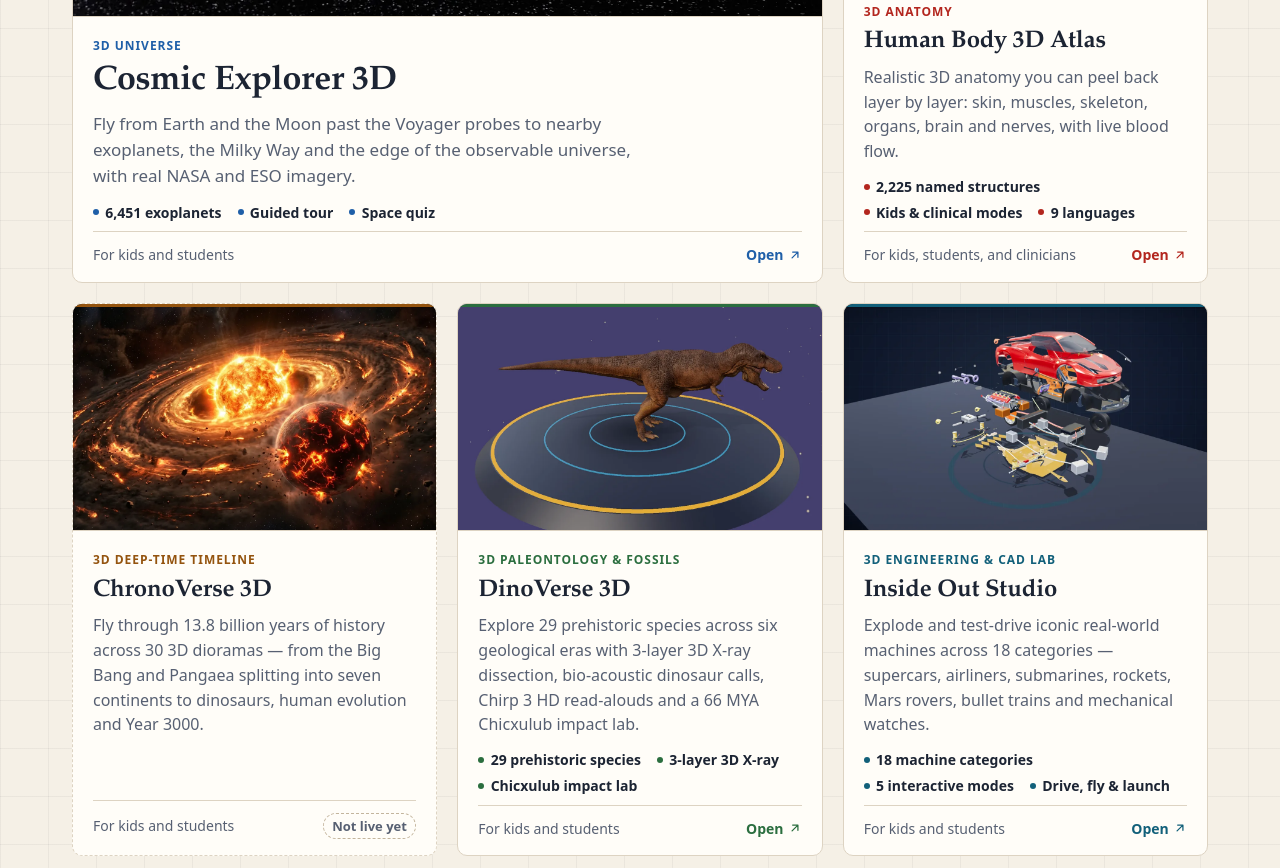
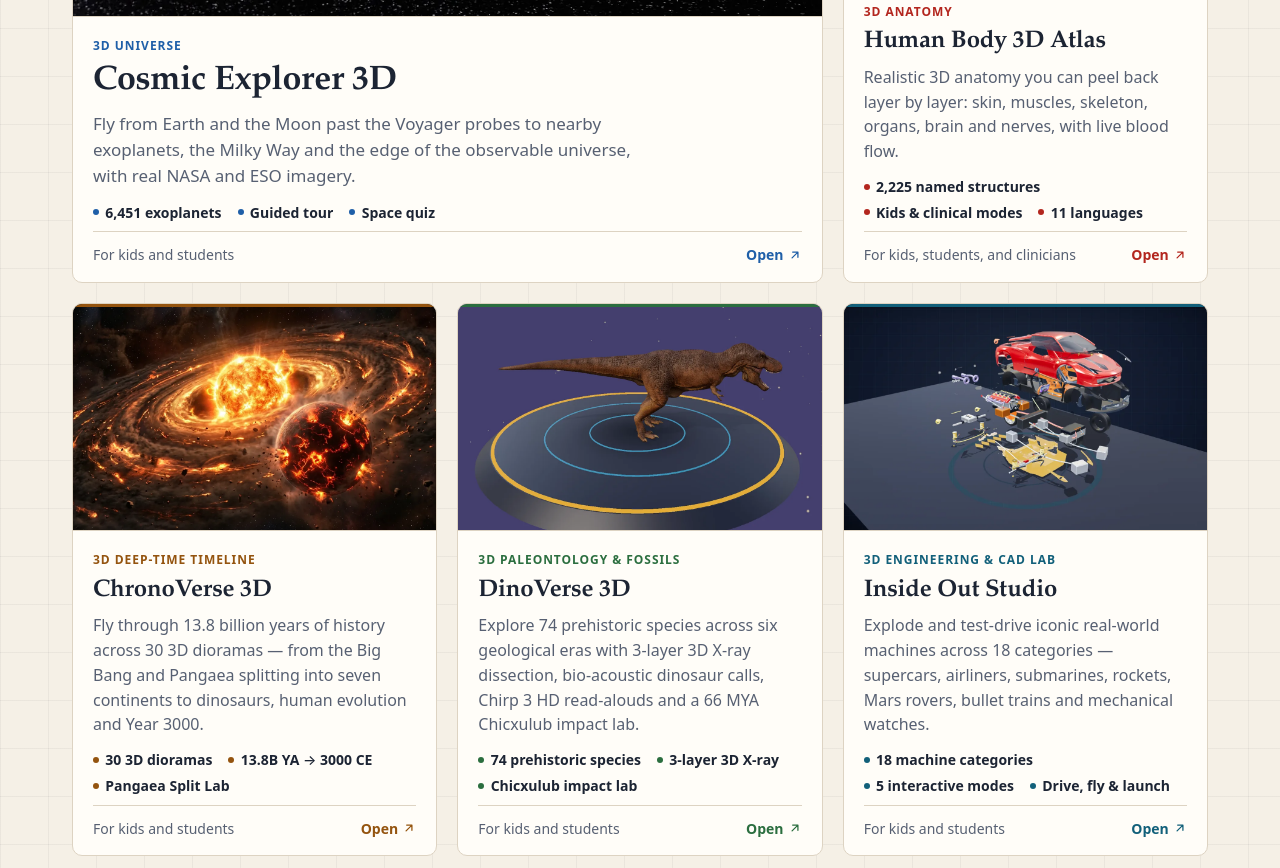
Before and after one commit to enriquekalven/atlas-of-wonder, a website with bundled scripts: page public/index.html in a window 1280 px wide. Shown: the part 932-1800 px from the top of the page. Built offline with nearby package versions, Linux system fonts and the light colour scheme.

Commit message:
feat: ChronoVerse 3D goes live; update DinoVerse and Human Body facts
ChronoVerse 3D is deployed at https://chronoverse-3d.web.app/, so its tile now links there with its three highlight facts (EN/ES/ZH/JA/KO/FR restored from the original import; YUE/PT/IT/DE/AR added) and it joins the no-JS fallback list.

DinoVerse 3D now has 74 prehistoric species (was 29) and Human Body 3D Atlas is available in 11 languages (was 9), updated in all 11 languages and in the no-JS fallback.

```diff
--- a/public/index.html
+++ b/public/index.html
@@ -72,7 +72,8 @@
           <ul class="fallback">
             <li><a href="https://cosmic-explorer-universe.web.app/">Cosmic Explorer 3D</a>: a 3D journey from Earth and the Moon to the edge of the observable universe.</li>
             <li><a href="https://human-body-atlas.web.app/">Human Body 3D Atlas</a>: realistic interactive anatomy with 2,200+ named structures.</li>
-            <li><a href="https://dino-portal-3d.web.app/">DinoVerse 3D</a>: explore 29 prehistoric species with 3-layer 3D X-ray dissection and a 66 MYA Chicxulub impact lab.</li>
+            <li><a href="https://chronoverse-3d.web.app/">ChronoVerse 3D</a>: fly through 13.8 billion years across 30 3D dioramas, from the Big Bang to Year 3000.</li>
+            <li><a href="https://dino-portal-3d.web.app/">DinoVerse 3D</a>: explore 74 prehistoric species with 3-layer 3D X-ray dissection and a 66 MYA Chicxulub impact lab.</li>
             <li><a href="https://inside-out-explorer.web.app/">Inside Out Studio</a>: explode and test-drive iconic real-world machines across 18 engineering categories.</li>
             <li><a href="https://curious-little-minds.web.app/">Curious Little Minds</a>: bedtime stories that make AI make sense, ages 3–7.</li>
             <li><a href="https://safe-kids.web.app/">SafeKids Portal</a>: a calm, research-backed media and food guide for parents.</li>
--- a/public/js/creations.js
+++ b/public/js/creations.js
@@ -1,7 +1,8 @@
 /**
  * The single source of truth for the portal tiles.
  *
- * Facts below were checked against each live site and local project on 2026-10-23.
+ * Facts below were checked against each live site and local project on 2026-10-23;
+ * ChronoVerse 3D, DinoVerse 3D and Human Body 3D Atlas were re-checked on 2026-11-07.
  * To add a creation: append an entry, drop its image in assets/tiles/,
  * then run `npm test` (it validates every field) and `npm run check:links`.
  *
@@ -46,7 +47,7 @@
     accent: 'anatomy',
     description:
       'Realistic 3D anatomy you can peel back layer by layer: skin, muscles, skeleton, organs, brain and nerves, with live blood flow.',
-    facts: ['2,225 named structures', 'Kids & clinical modes', '9 languages'],
+    facts: ['2,225 named structures', 'Kids & clinical modes', '11 languages'],
     audiences: ['kids', 'students', 'clinicians'],
     image: {
       src: 'assets/tiles/human-body-atlas.webp',
@@ -59,14 +60,13 @@
     id: 'timeline-of-everything-3d',
     title: 'ChronoVerse 3D',
     kind: '3D deep-time timeline',
-    // Not deployed yet: it only runs as a local preview (http://127.0.0.1:8090/).
-    // To go live, add its https url, set status: 'live', and restore its facts here and in i18n.js.
-    status: 'coming-soon',
+    url: 'https://chronoverse-3d.web.app/',
+    status: 'live',
     size: 'standard',
     accent: 'chronoverse',
     description:
       'Fly through 13.8 billion years of history across 30 3D dioramas — from the Big Bang and Pangaea splitting into seven continents to dinosaurs, human evolution and Year 3000.',
-    facts: [],
+    facts: ['30 3D dioramas', '13.8B YA → 3000 CE', 'Pangaea Split Lab'],
     audiences: ['kids', 'students'],
     image: {
       src: 'assets/tiles/timeline-of-everything-3d.webp',
@@ -84,8 +84,8 @@
     size: 'standard',
     accent: 'dino',
     description:
-      'Explore 29 prehistoric species across six geological eras with 3-layer 3D X-ray dissection, bio-acoustic dinosaur calls, Chirp 3 HD read-alouds and a 66 MYA Chicxulub impact lab.',
-    facts: ['29 prehistoric species', '3-layer 3D X-ray', 'Chicxulub impact lab'],
+      'Explore 74 prehistoric species across six geological eras with 3-layer 3D X-ray dissection, bio-acoustic dinosaur calls, Chirp 3 HD read-alouds and a 66 MYA Chicxulub impact lab.',
+    facts: ['74 prehistoric species', '3-layer 3D X-ray', 'Chicxulub impact lab'],
     audiences: ['kids', 'students'],
     image: {
       src: 'assets/tiles/dino-portal-3d.webp',
--- a/public/js/i18n.js
+++ b/public/js/i18n.js
@@ -758,7 +758,7 @@
       kind: 'Anatomía 3D',
       description:
         'Anatomía 3D realista que puedes explorar capa por capa: piel, músculos, esqueleto, órganos, cerebro y nervios, con flujo sanguíneo en vivo.',
-      facts: Object.freeze(['2.225 estructuras', 'Modo infantil y clínico', '9 idiomas']),
+      facts: Object.freeze(['2.225 estructuras', 'Modo infantil y clínico', '11 idiomas']),
       alt: 'Atlas 3D del Cuerpo Humano mostrando una figura 3D de pie con los músculos y el esqueleto visibles.',
     }),
     zh: Object.freeze({
@@ -766,7 +766,7 @@
       kind: '3D 解剖学',
       description:
         '可逐层剖析的写实 3D 人体解剖：皮肤、肌肉、骨骼、器官、大脑与神经，并配有动态血液循环演示。',
-      facts: Object.freeze(['2,225 个命名结构', '儿童与临床双模式', '支持 9 种语言']),
+      facts: Object.freeze(['2,225 个命名结构', '儿童与临床双模式', '支持 11 种语言']),
       alt: '人体 3D 图谱展示一具清晰可见肌肉与骨骼的站立 3D 人体模型。',
     }),
     yue: Object.freeze({
@@ -774,7 +774,7 @@
       kind: '3D 解剖學',
       description:
         '可以逐層揭開嚟睇嘅寫實 3D 人體解剖：皮膚、肌肉、骨骼、器官、大腦同神經，仲有即時血液循環演示。',
-      facts: Object.freeze(['2,225 個解剖結構', '兒童及臨床雙模式', '支援 9 種語言']),
+      facts: Object.freeze(['2,225 個解剖結構', '兒童及臨床雙模式', '支援 11 種語言']),
       alt: '人體 3D 圖譜展示一具清晰見到肌肉同骨骼嘅企立 3D 人體模型。',
     }),
     ja: Object.freeze({
@@ -782,7 +782,7 @@
       kind: '3D 解剖図鑑',
       description:
         '皮膚、筋肉、骨格、臓器、脳、神経まで一層ずつめくって学べるリアルな 3D 解剖モデル。血流アニメーションも搭載。',
-      facts: Object.freeze(['2,225 の部位名称', 'キッズ＆臨床モード', '9言語対応']),
+      facts: Object.freeze(['2,225 の部位名称', 'キッズ＆臨床モード', '11言語対応']),
       alt: '筋肉と骨格が見える立位の 3D 人体モデルを表示する「人体 3D アトラス」の画面。',
     }),
     ko: Object.freeze({
@@ -790,7 +790,7 @@
       kind: '3D 해부학',
       description:
         '피부, 근육, 골격, 장기, 뇌와 신경을 한 겹씩 벗겨 보며 생생한 혈류까지 확인할 수 있는 실감형 3D 인체 해부도입니다.',
-      facts: Object.freeze(['2,225개 해부 구조', '어린이·임상 모드', '9개 언어 지원']),
+      facts: Object.freeze(['2,225개 해부 구조', '어린이·임상 모드', '11개 언어 지원']),
       alt: '근육과 골격이 드러난 직립 3D 인체 모델을 보여주는 인체 3D 아틀라스 화면.',
     }),
     pt: Object.freeze({
@@ -798,7 +798,7 @@
       kind: 'Anatomia 3D',
       description:
         'Anatomia 3D realista para explorar camada por camada: pele, músculos, esqueleto, órgãos, cérebro e nervos, com fluxo sanguíneo ao vivo.',
-      facts: Object.freeze(['2.225 estruturas', 'Modos infantil e clínico', '9 idiomas']),
+      facts: Object.freeze(['2.225 estruturas', 'Modos infantil e clínico', '11 idiomas']),
       alt: 'Atlas 3D do Corpo Humano mostrando uma figura 3D em pé com músculos e esqueleto visíveis.',
     }),
     fr: Object.freeze({
@@ -806,7 +806,7 @@
       kind: 'Anatomie 3D',
       description:
         'Une anatomie 3D réaliste à explorer couche par couche : peau, muscles, squelette, organes, cerveau et nerfs, avec circulation sanguine animée.',
-      facts: Object.freeze(['2 225 structures nommées', 'Modes enfant & clinique', '9 langues']),
+      facts: Object.freeze(['2 225 structures nommées', 'Modes enfant & clinique', '11 langues']),
       alt: 'Atlas 3D du Corps Humain montrant une silhouette 3D debout avec ses muscles et son squelette visibles.',
     }),
     it: Object.freeze({
@@ -814,7 +814,7 @@
       kind: 'Anatomia 3D',
       description:
         'Anatomia 3D realistica da esplorare strato dopo strato: pelle, muscoli, scheletro, organi, cervello e nervi, con flusso sanguigno animato.',
-      facts: Object.freeze(['2.225 strutture', 'Modalità bimbi e clinica', '9 lingue']),
+      facts: Object.freeze(['2.225 strutture', 'Modalità bimbi e clinica', '11 lingue']),
       alt: 'Atlante 3D del Corpo Umano che mostra una figura 3D in piedi con muscoli e scheletro visibili.',
     }),
     de: Object.freeze({
@@ -822,7 +822,7 @@
       kind: '3D-Anatomie',
       description:
         'Realistische 3D-Anatomie zum Schicht-für-Schicht-Entdecken: Haut, Muskeln, Skelett, Organe, Gehirn und Nerven mit animiertem Blutfluss.',
-      facts: Object.freeze(['2.225 Strukturen', 'Kinder- & Klinikmodus', '9 Sprachen']),
+      facts: Object.freeze(['2.225 Strukturen', 'Kinder- & Klinikmodus', '11 Sprachen']),
       alt: '3D-Atlas des menschlichen Körpers mit einer stehenden 3D-Figur, deren Muskeln und Skelett sichtbar sind.',
     }),
     ar: Object.freeze({
@@ -830,7 +830,7 @@
       kind: 'تشريح ثلاثي الأبعاد',
       description:
         'تشريح ثلاثي الأبعاد واقعي يمكنك تقشيره طبقة تلو الأخرى: الجلد والعضلات والهيكل العظمي والأعضاء والدماغ والأعصاب مع تدفق دموي حي.',
-      facts: Object.freeze(['2,225 بنية تشريحية', 'وضع للأطفال والأطباء', '9 لغات']),
+      facts: Object.freeze(['2,225 بنية تشريحية', 'وضع للأطفال والأطباء', '11 لغة']),
       alt: 'أطلس جسم الإنسان ثلاثي الأبعاد يعرض مجسماً واقفاً تظهر فيه العضلات والهيكل العظمي بوضوح.',
     }),
   }),
@@ -1007,7 +1007,7 @@
       kind: 'Línea del tiempo 3D',
       description:
         'Viaja por 13.800 millones de años en 30 dioramas 3D: del Big Bang y la división de Pangea en siete continentes a los dinosaurios, la evolución humana y el año 3000.',
-      facts: Object.freeze([]),
+      facts: Object.freeze(['30 dioramas 3D', '13.800 M años → 3000', 'Laboratorio Pangea']),
       alt: 'Escena de ChronoVerse 3D con el Sol recién nacido y la proto-Tierra fundida brillando dentro de una nebulosa solar en espiral.',
     }),
     zh: Object.freeze({
@@ -1015,7 +1015,7 @@
       kind: '3D 深时历史长卷',
       description:
         '穿越 138 亿年历史与 30 座 3D 全景沙盘——从宇宙大爆炸、盘古大陆分裂为七大洲，到恐龙时代、人类演化与公元 3000 年。',
-      facts: Object.freeze([]),
+      facts: Object.freeze(['30 座 3D 沙盘', '138 亿年前 → 3000 年', '盘古大陆漂移实验室']),
       alt: '时空宇宙 3D 场景：新生的太阳与炽热熔融的原初地球在旋转的太阳星云中闪耀。',
     }),
     yue: Object.freeze({
@@ -1023,7 +1023,7 @@
       kind: '3D 深時歷史長卷',
       description:
         '飛越 138 億年歷史同 30 個 3D 全景模型——由宇宙大爆炸、盤古大陸分裂做七大洲，到恐龍時代、人類演化同西元 3000 年。',
-      facts: Object.freeze([]),
+      facts: Object.freeze(['30 個 3D 全景模型', '138 億年前 → 3000 年', '盤古大陸漂移實驗室']),
       alt: '時空宇宙 3D 場景：初生嘅太陽同熾熱熔融嘅原始地球喺旋轉緊嘅太陽星雲入面發光。',
     }),
     ja: Object.freeze({
@@ -1031,7 +1031,7 @@
       kind: '3D 138億年タイムライン',
       description:
         '30の3Dジオラマで138億年の歴史を飛行体験——ビッグバンやパンゲア超大陸の分裂から、恐竜、人類の進化、西暦3000年まで。',
-      facts: Object.freeze([]),
+      facts: Object.freeze(['30の3Dジオラマ', '138億年前→西暦3000年', 'パンゲア大陸分裂ラボ']),
       alt: '渦巻く太陽星雲の中で生まれたばかりの太陽と灼熱の原始地球が輝く「クロノバース 3D」のシーン。',
     }),
     ko: Object.freeze({
@@ -1039,7 +1039,7 @@
       kind: '3D 빅히스토리 타임라인',
       description:
         '30개의 3D 디오라마를 따라 138억 년의 역사를 비행하세요 — 빅뱅과 판게아 초대륙의 분리부터 공룡, 인류 진화, 서기 3000년까지.',
-      facts: Object.freeze([]),
+      facts: Object.freeze(['30개 3D 디오라마', '138억 년 전 → 3000년', '판게아 대륙 이동 랩']),
       alt: '소용돌이치는 태양 성운 속에서 갓 태어난 태양과 용암으로 빛나는 원시 지구를 보여주는 크로노버스 3D 장면.',
     }),
     pt: Object.freeze({
@@ -1047,7 +1047,7 @@
       kind: 'Linha do tempo 3D',
       description:
         'Voe por 13,8 bilhões de anos em 30 dioramas 3D — do Big Bang e da divisão da Pangeia em sete continentes aos dinossauros, à evolução humana e ao ano 3000.',
-      facts: Object.freeze([]),
+      facts: Object.freeze(['30 dioramas 3D', '13,8 bi de anos → 3000', 'Laboratório Pangeia']),
       alt: 'Cena do ChronoVerse 3D com o Sol recém-nascido e a proto-Terra derretida brilhando dentro de uma nebulosa solar em espiral.',
     }),
     fr: Object.freeze({
@@ -1055,7 +1055,7 @@
       kind: 'Frise du temps profond 3D',
       description:
         'Survolez 13,8 milliards d’années à travers 30 dioramas 3D — du Big Bang et la fracturation de la Pangée aux dinosaures, à l’évolution humaine et à l’an 3000.',
-      facts: Object.freeze([]),
+      facts: Object.freeze(['30 dioramas 3D', '13,8 Md d’ans → 3000', 'Labo dérive Pangée']),
       alt: 'Scène de ChronoVerse 3D montrant le Soleil naissant et la proto-Terre en fusion au cœur d’une nébuleuse solaire tourbillonnante.',
     }),
     it: Object.freeze({
@@ -1063,7 +1063,7 @@
       kind: 'Linea del tempo profondo 3D',
       description:
         'Vola attraverso 13,8 miliardi di anni in 30 diorami 3D — dal Big Bang e la divisione della Pangea ai dinosauri, all’evoluzione umana e all’anno 3000.',
-      facts: Object.freeze([]),
+      facts: Object.freeze(['30 diorami 3D', '13,8 mld di anni → 3000', 'Laboratorio Pangea']),
       alt: 'Scena di ChronoVerse 3D con il Sole appena nato e la proto-Terra fusa che brillano dentro una nebulosa solare a spirale.',
     }),
     de: Object.freeze({
@@ -1071,7 +1071,7 @@
       kind: '3D-Tiefenzeitleiste',
       description:
         'Fliege durch 13,8 Milliarden Jahre in 30 3D-Dioramen – vom Urknall und dem Auseinanderbrechen Pangäas über die Dinosaurier und die menschliche Evolution bis zum Jahr 3000.',
-      facts: Object.freeze([]),
+      facts: Object.freeze(['30 3D-Dioramen', '13,8 Mrd. Jahre → 3000', 'Pangäa-Labor']),
       alt: 'ChronoVerse-3D-Szene mit der neugeborenen Sonne und der geschmolzenen Proto-Erde in einem wirbelnden Sonnennebel.',
     }),
     ar: Object.freeze({
@@ -1079,7 +1079,7 @@
       kind: 'خط زمني ثلاثي الأبعاد للتاريخ العميق',
       description:
         'حلّق عبر 13.8 مليار سنة في 30 مشهداً ثلاثي الأبعاد — من الانفجار العظيم وانقسام بانجيا إلى الديناصورات وتطور الإنسان وعام 3000.',
-      facts: Object.freeze([]),
+      facts: Object.freeze(['30 مشهداً ثلاثي الأبعاد', 'من 13.8 مليار سنة إلى عام 3000', 'مختبر انقسام بانجيا']),
       alt: 'مشهد من ChronoVerse 3D يُظهر الشمس الوليدة والأرض الأولية المنصهرة تتوهجان داخل سديم شمسي حلزوني.',
     }),
   }),
@@ -1089,80 +1089,80 @@
       title: 'DinoVerse 3D',
       kind: 'Paleontología y fósiles 3D',
       description:
-        'Explora 29 especies prehistóricas en seis eras geológicas con rayos X 3D en 3 capas, rugidos bioacústicos, narración Chirp 3 HD y simulador del impacto de Chicxulub.',
-      facts: Object.freeze(['29 especies prehistóricas', 'Rayos X 3D en 3 capas', 'Impacto de Chicxulub']),
+        'Explora 74 especies prehistóricas en seis eras geológicas con rayos X 3D en 3 capas, rugidos bioacústicos, narración Chirp 3 HD y simulador del impacto de Chicxulub.',
+      facts: Object.freeze(['74 especies prehistóricas', 'Rayos X 3D en 3 capas', 'Impacto de Chicxulub']),
       alt: 'DinoVerse 3D mostrando un Tyrannosaurus rex en 3D con escamas y dientes detallados sobre una plataforma giratoria iluminada.',
     }),
     zh: Object.freeze({
       title: '恐龙纪元 3D',
       kind: '3D 古生物与化石图鉴',
       description:
-        '探索横跨六个地质时代的 29 种史前生物，支持三层 3D X 光解剖、生物声学恐龙鸣叫、Chirp 3 HD 语音伴读与 6600 万年前小行星撞击模拟。',
-      facts: Object.freeze(['29 种史前生物', '三层 3D X 光透视', '希克苏鲁伯撞击模拟']),
+        '探索横跨六个地质时代的 74 种史前生物，支持三层 3D X 光解剖、生物声学恐龙鸣叫、Chirp 3 HD 语音伴读与 6600 万年前小行星撞击模拟。',
+      facts: Object.freeze(['74 种史前生物', '三层 3D X 光透视', '希克苏鲁伯撞击模拟']),
       alt: '恐龙纪元 3D 画面：发光旋转展台上站立着细节逼真的 3D 霸王龙。',
     }),
     yue: Object.freeze({
       title: '恐龍紀元 3D',
       kind: '3D 古生物與化石圖鑑',
       description:
-        '探索橫跨六個地質時代嘅 29 種史前生物，支援三層 3D X 光解剖、生物聲學恐龍叫聲、Chirp 3 HD 語音伴讀同 6600 萬年前小行星撞擊模擬。',
-      facts: Object.freeze(['29 種史前生物', '三層 3D X 光透視', '希克蘇魯伯撞擊實驗室']),
+        '探索橫跨六個地質時代嘅 74 種史前生物，支援三層 3D X 光解剖、生物聲學恐龍叫聲、Chirp 3 HD 語音伴讀同 6600 萬年前小行星撞擊模擬。',
+      facts: Object.freeze(['74 種史前生物', '三層 3D X 光透視', '希克蘇魯伯撞擊實驗室']),
       alt: '恐龍紀元 3D 畫面：發光旋轉展台上面企住細節逼真嘅 3D 霸王龍。',
     }),
     ja: Object.freeze({
       title: 'ディノバース 3D',
       kind: '3D 恐竜・古生物図鑑',
       description:
-        '6つの地質時代にわたる29種の古生物を3層3D X線解剖、生体音響の鳴き声、Chirp 3 HD 読み上げ、6600万年前の小惑星衝突ラボで探検。',
-      facts: Object.freeze(['古生物 29種', '3層 3D X線解剖', '小惑星衝突ラボ']),
+        '6つの地質時代にわたる74種の古生物を3層3D X線解剖、生体音響の鳴き声、Chirp 3 HD 読み上げ、6600万年前の小惑星衝突ラボで探検。',
+      facts: Object.freeze(['古生物 74種', '3層 3D X線解剖', '小惑星衝突ラボ']),
       alt: '光るターンテーブルの上に立つ、鱗や歯まで精密な 3D ティラノサウルス・レックスを表示する「ディノバース 3D」。',
     }),
     ko: Object.freeze({
       title: '다이노버스 3D',
       kind: '3D 고생물학 & 화석 도감',
       description:
-        '6개 지질 시대의 고생물 29종을 3단계 3D X-레이 해부, 생체음향 공룡 울음소리, Chirp 3 HD 구연 내레이션, 칙술루브 소행성 충돌 랩으로 탐험하세요.',
-      facts: Object.freeze(['고생물 29종 수록', '3단계 3D X-레이', '소행성 충돌 실험실']),
+        '6개 지질 시대의 고생물 74종을 3단계 3D X-레이 해부, 생체음향 공룡 울음소리, Chirp 3 HD 구연 내레이션, 칙술루브 소행성 충돌 랩으로 탐험하세요.',
+      facts: Object.freeze(['고생물 74종 수록', '3단계 3D X-레이', '소행성 충돌 실험실']),
       alt: '빛나는 턴테이블 위에서 정교한 비늘과 이빨을 드러낸 3D 티라노사우루스 렉스를 보여주는 다이노버스 3D 화면.',
     }),
     pt: Object.freeze({
       title: 'DinoVerse 3D',
       kind: 'Paleontologia e fósseis 3D',
       description:
-        'Explore 29 espécies pré-históricas em seis eras geológicas com raio-X 3D em 3 camadas, rugidos bioacústicos, narração Chirp 3 HD e laboratório do impacto de Chicxulub.',
-      facts: Object.freeze(['29 espécies pré-históricas', 'Raio-X 3D em 3 camadas', 'Impacto de Chicxulub']),
+        'Explore 74 espécies pré-históricas em seis eras geológicas com raio-X 3D em 3 camadas, rugidos bioacústicos, narração Chirp 3 HD e laboratório do impacto de Chicxulub.',
+      facts: Object.freeze(['74 espécies pré-históricas', 'Raio-X 3D em 3 camadas', 'Impacto de Chicxulub']),
       alt: 'DinoVerse 3D mostrando um Tyrannosaurus rex em 3D com escamas e dentes detalhados sobre uma plataforma giratória iluminada.',
     }),
     fr: Object.freeze({
       title: 'DinoVerse 3D',
       kind: 'Paléontologie & fossiles 3D',
       description:
-        'Explorez 29 espèces préhistoriques sur six ères géologiques avec rayons X 3D à 3 couches, cris bio-acoustiques, narration Chirp 3 HD et simulateur d’impact de Chicxulub.',
-      facts: Object.freeze(['29 espèces préhistoriques', 'Rayons X 3D 3 couches', 'Impact de Chicxulub']),
+        'Explorez 74 espèces préhistoriques sur six ères géologiques avec rayons X 3D à 3 couches, cris bio-acoustiques, narration Chirp 3 HD et simulateur d’impact de Chicxulub.',
+      facts: Object.freeze(['74 espèces préhistoriques', 'Rayons X 3D 3 couches', 'Impact de Chicxulub']),
       alt: 'DinoVerse 3D montrant un Tyrannosaurus rex en 3D aux écailles et aux dents détaillées sur un plateau tournant lumineux.',
     }),
     it: Object.freeze({
       title: 'DinoVerse 3D',
       kind: 'Paleontologia e fossili 3D',
       description:
-        'Esplora 29 specie preistoriche in sei ere geologiche con raggi X 3D a 3 strati, richiami bioacustici, narrazione Chirp 3 HD e simulatore dell’impatto di Chicxulub.',
-      facts: Object.freeze(['29 specie preistoriche', 'Raggi X 3D a 3 strati', 'Impatto di Chicxulub']),
+        'Esplora 74 specie preistoriche in sei ere geologiche con raggi X 3D a 3 strati, richiami bioacustici, narrazione Chirp 3 HD e simulatore dell’impatto di Chicxulub.',
+      facts: Object.freeze(['74 specie preistoriche', 'Raggi X 3D a 3 strati', 'Impatto di Chicxulub']),
       alt: 'DinoVerse 3D che mostra un Tyrannosaurus rex in 3D con squame e denti dettagliati su una piattaforma girevole illuminata.',
     }),
     de: Object.freeze({
       title: 'DinoVerse 3D',
       kind: '3D-Paläontologie & Fossilien',
       description:
-        'Erkunde 29 prähistorische Arten aus sechs Erdzeitaltern mit 3-stufigem 3D-Röntgenblick, bioakustischen Rufen, Chirp-3-HD-Erzählung und Chicxulub-Einschlaglabor.',
-      facts: Object.freeze(['29 prähistorische Arten', '3-Schichten-3D-Röntgen', 'Chicxulub-Einschlaglabor']),
+        'Erkunde 74 prähistorische Arten aus sechs Erdzeitaltern mit 3-stufigem 3D-Röntgenblick, bioakustischen Rufen, Chirp-3-HD-Erzählung und Chicxulub-Einschlaglabor.',
+      facts: Object.freeze(['74 prähistorische Arten', '3-Schichten-3D-Röntgen', 'Chicxulub-Einschlaglabor']),
       alt: 'DinoVerse 3D zeigt einen 3D-Tyrannosaurus rex mit detaillierten Schuppen und Zähnen auf einem beleuchteten Drehteller.',
     }),
     ar: Object.freeze({
       title: 'DinoVerse 3D',
       kind: 'علم الحفريات والديناصورات 3D',
       description:
-        'استكشف 29 كائناً من عصور ما قبل التاريخ عبر ستة عصور جيولوجية مع أشعة سينية ثلاثية الطبقات، وأصوات حيوية، وسرد Chirp 3 HD ومختبر اصطدام تشيكشولوب.',
-      facts: Object.freeze(['29 كائناً ما قبل التاريخ', 'أشعة سينية 3D من 3 طبقات', 'مختبر نيازك تشيكشولوب']),
+        'استكشف 74 كائناً من عصور ما قبل التاريخ عبر ستة عصور جيولوجية مع أشعة سينية ثلاثية الطبقات، وأصوات حيوية، وسرد Chirp 3 HD ومختبر اصطدام تشيكشولوب.',
+      facts: Object.freeze(['74 كائناً ما قبل التاريخ', 'أشعة سينية 3D من 3 طبقات', 'مختبر نيازك تشيكشولوب']),
       alt: 'DinoVerse 3D يعرض ديناصور تيرانوصور ركس ثلاثي الأبعاد بحراشف وأسنان مفصلة على منصة دوارة مضيئة.',
     }),
   }),
```
Also changed, not shown: README.md.
